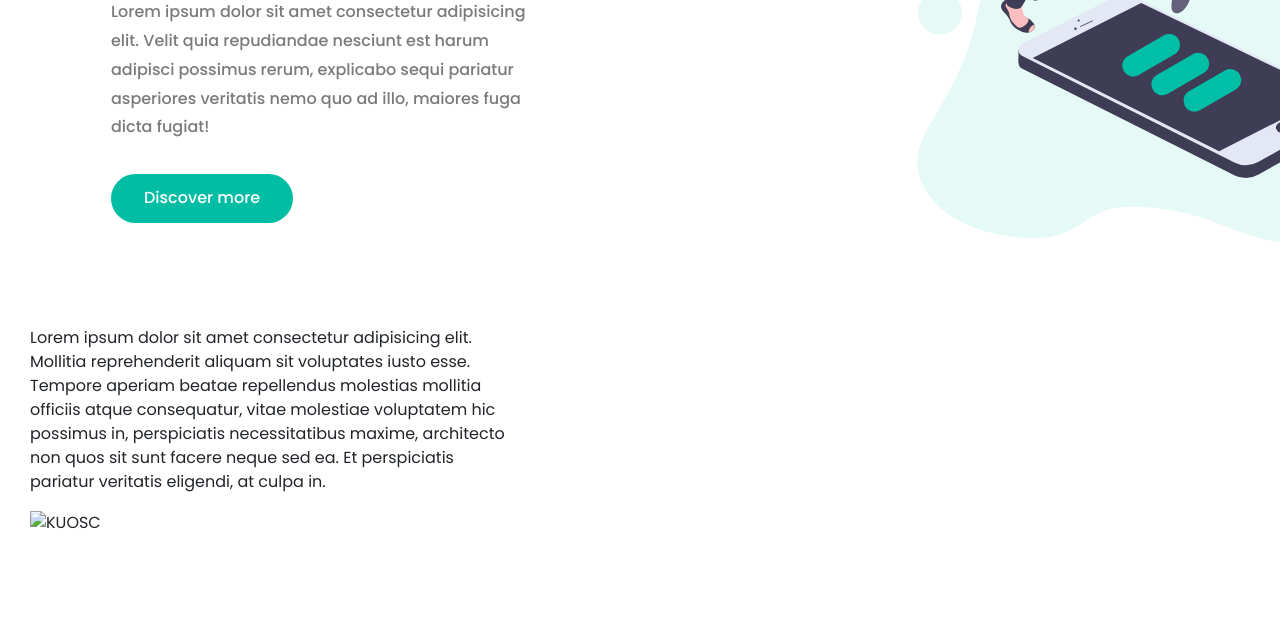
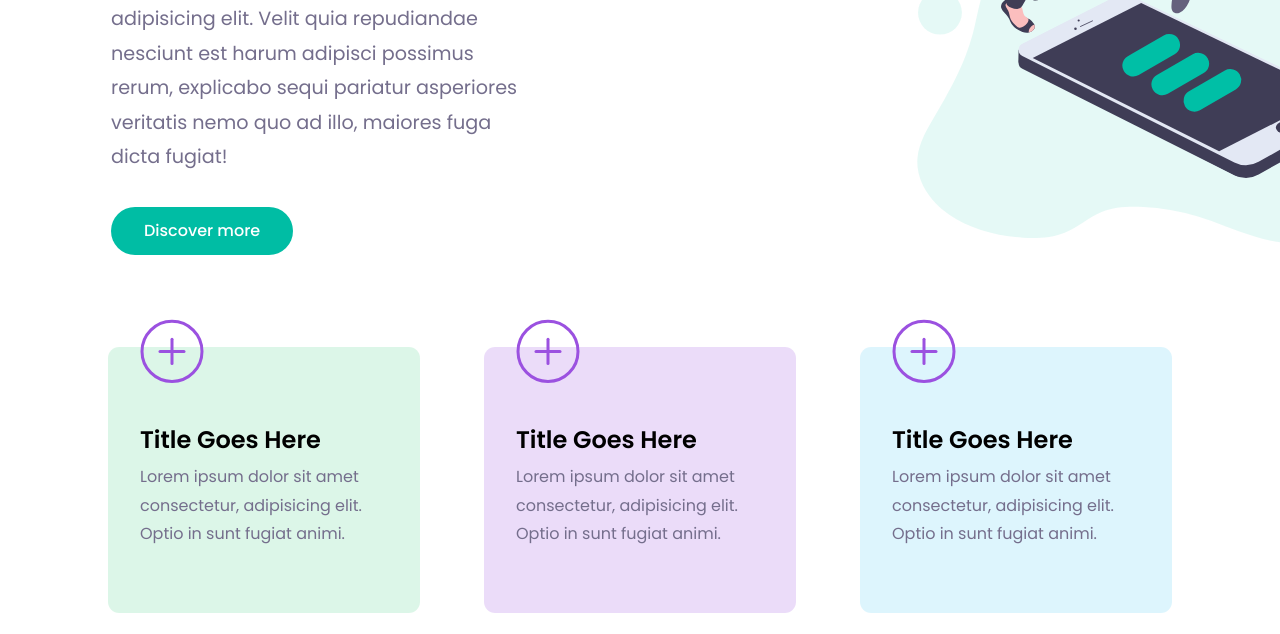
Before and after one commit to kucc1997/kuosc, a plain HTML site: page index.html in a window 1280 px wide. Shown: the part 455-1089 px from the top of the page. Before the commit the page ends 990 px from the top, so only its background shows below. Drawn offline with nearby package versions, Linux system fonts and the light colour scheme.

Commit message:
Feature Section completed

```diff
--- a/index.html
+++ b/index.html
@@ -9,6 +9,7 @@
     <!-- Bootstrap CSS -->
     <link rel="stylesheet" href="https://stackpath.bootstrapcdn.com/bootstrap/4.3.1/css/bootstrap.min.css">
     <link href="https://fonts.googleapis.com/css?family=Poppins:400,500,600,700&display=swap" rel="stylesheet">
+    <link rel="stylesheet" href="https://stackpath.bootstrapcdn.com/font-awesome/4.7.0/css/font-awesome.min.css">
     <link rel="shortcut icon" href="img/logo.png" type="image/x-icon">
 
     <link rel="stylesheet" href="style.css">
@@ -52,11 +53,22 @@
     </section>
     <section class="about" id="about">
         <div class="container-fluid">
-            <div class="col-md-6 col-sm-11 col-lg-5">
-            <p>Lorem ipsum dolor sit amet consectetur adipisicing elit. Mollitia reprehenderit aliquam sit voluptates iusto esse. Tempore aperiam beatae repellendus molestias mollitia officiis atque consequatur, vitae molestiae voluptatem hic possimus in, perspiciatis necessitatibus maxime, architecto non quos sit sunt facere neque sed ea. Et perspiciatis pariatur veritatis eligendi, at culpa in.</p>
-            </div>
-            <div class="col-md-6 col-sm-11 col-lg-5">
-                <img src="./images/" alt="KUOSC" class="img-fluid about-image">
+            <div class="row justify-content-center text-left">
+                <div class="feature-box box-one col-lg-3 col-md-3 col-sm-10">
+                    <img src="./img/task-icon.svg" alt="" class="img-fluid">
+                    <h2>Title Goes Here</h2>
+                    <p>Lorem ipsum dolor sit amet consectetur, adipisicing elit. Optio in sunt fugiat animi. </p>
+                </div>
+                <div class="feature-box box-two col-lg-3 col-md-3 col-sm-10">
+                    <img src="./img/task-icon.svg" alt="" class="img-fluid">
+                    <h2>Title Goes Here</h2>
+                    <p>Lorem ipsum dolor sit amet consectetur, adipisicing elit. Optio in sunt fugiat animi.</p>
+                </div>
+                <div class="feature-box box-three col-lg-3 col-md-3 col-sm-10">
+                    <img src="./img/task-icon.svg" alt="" class="img-fluid">
+                    <h2>Title Goes Here</h2>
+                    <p>Lorem ipsum dolor sit amet consectetur, adipisicing elit. Optio in sunt fugiat animi. </p>
+                </div>
             </div>
         </div>
     </section>
--- a/style.scss
+++ b/style.scss
@@ -3,7 +3,7 @@ $colors: ("primary": #00bda4,
     "dark": #000,
     "white": #fff,
     "shadow": #ddd,
-    "fonts": #7a7a7a);
+    "fonts": #746e8c);
 
 @function color($colorName) {
     @return map-get($map : $colors, $key : $colorName);
@@ -47,8 +47,8 @@ body {
 
     p {
         padding-top: .5em;
+        font-size: 1.2em;
         margin-right: 5em;
-        font-weight: 500;
         line-height: 1.8em;
         color: color(fonts);
     }
@@ -69,3 +69,44 @@ body {
         background: color(primary-dark);
     }
 }
+
+#about {
+    padding: 1em;
+
+    .feature-box {
+        margin: .3em 2em;
+        padding: 3em 2em;
+        transition: .5s;
+        border-radius: .7em;
+
+        img {
+            margin-top: -7em;
+        }
+
+        h2 {
+            padding-top: .3em;
+            font-size: 1.5em;
+            color: color(dark);
+            font-weight: 600;
+            transition: .5s;
+        }
+
+        p {
+            font-size: 1em;
+            line-height: 1.8em;
+            color: color("fonts")
+        }
+    }
+
+    .box-one {
+        background-color: #50d38d33;
+    }
+
+    .box-two {
+        background-color: #9b51e033;
+    }
+
+    .box-three {
+        background-color: #56ccf233;
+    }
+}
```
Also changed, not shown: img/hands-left.svg (added), img/hands-right.svg (added), img/task-icon.svg (added), style.css, 1 other file.
